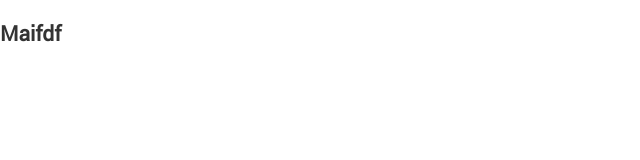
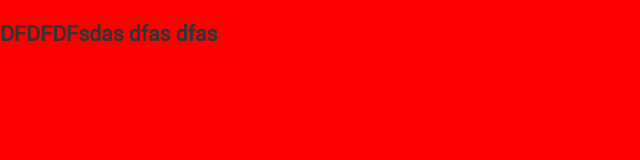
Before and after one commit to gitIllusion/desc, a plain HTML site: page index.html in a window 1280 px wide. Shown: the whole page, without its empty margins (0-640 px from the left). Drawn offline with Linux system fonts and the light colour scheme.

Commit message:
enable sass compiller

```diff
--- a/index.html
+++ b/index.html
@@ -32,7 +32,11 @@
 
 <body>
 
-	<h2>Maifdf</h2>
+	<!-- herade -->
+	<div class='herade'>
+		<h2>DFDFDFsdas dfas dfas</h2>
+	</div>
+	<!-- end herade -->
 
 	<div class="hidden"></div>
 
--- a/sass/main.sass
+++ b/sass/main.sass
@@ -33,6 +33,7 @@ body
 	line-height: 1.6
 	-webkit-font-smoothing: antialiased
 	overflow-x: hidden
+	background: red
 
 body input:focus:required:invalid,
 body textarea:focus:required:invalid
```
Also changed, not shown: css/fonts.css, css/main.css.
